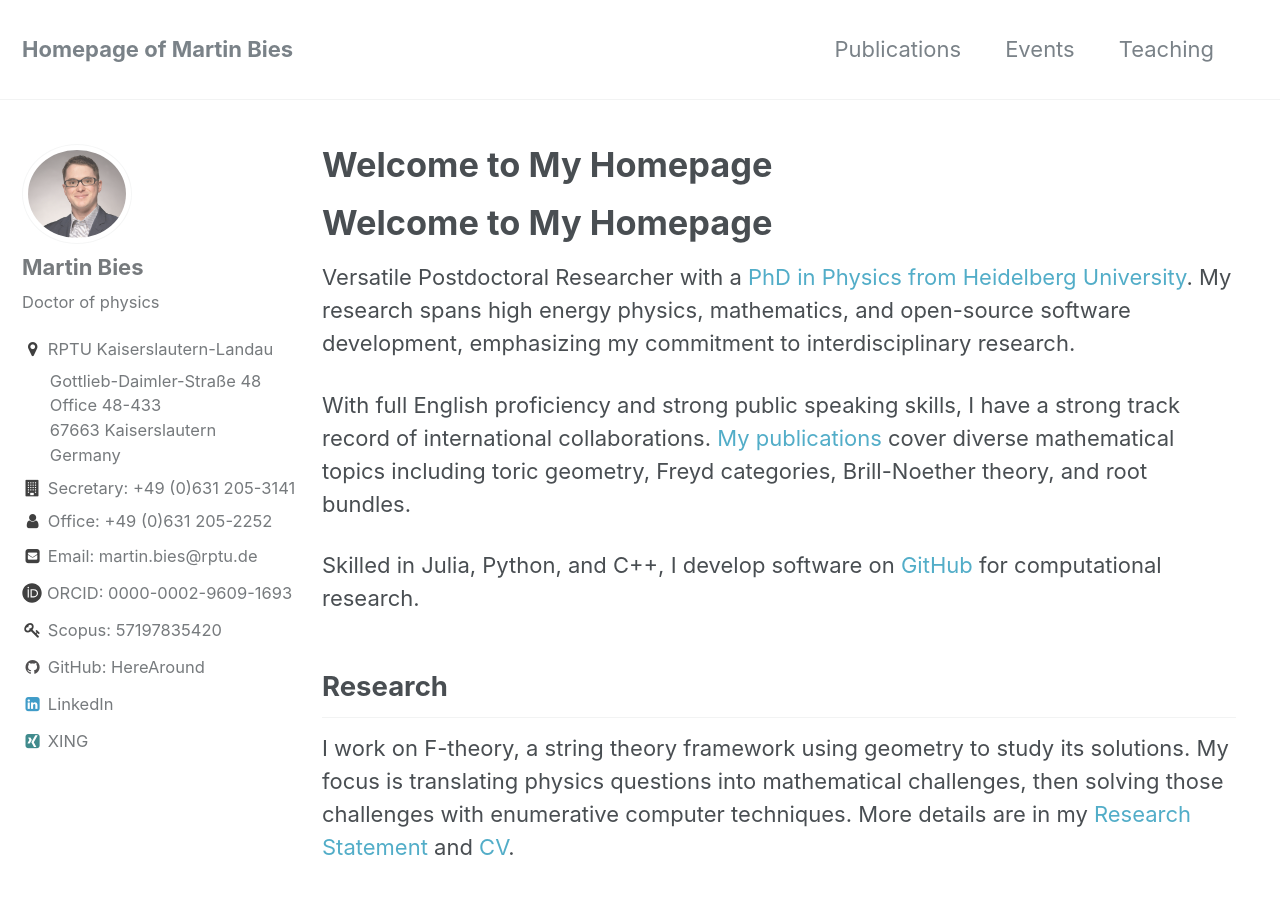
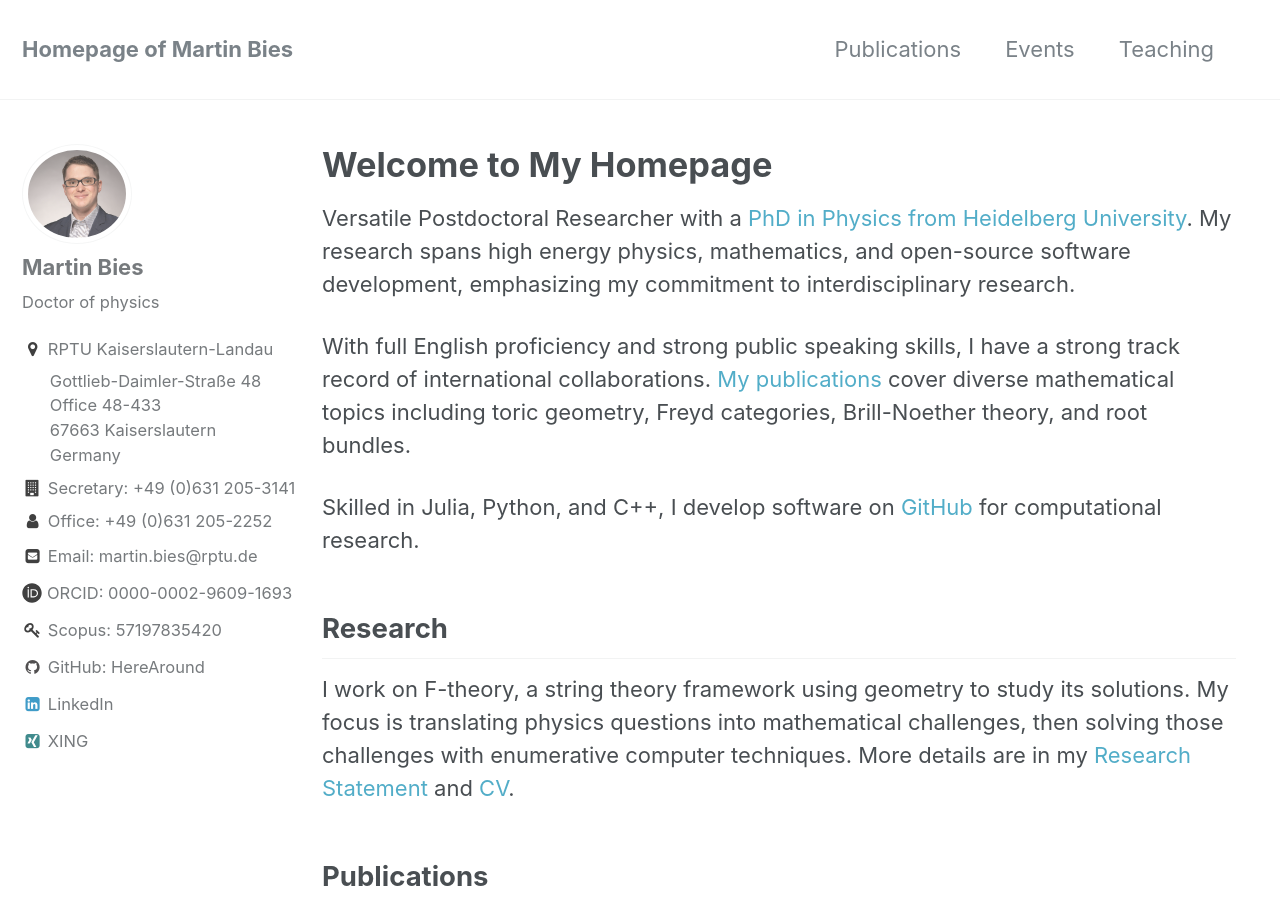
Before and after one commit to MartinBies/MartinBies.github.io, a Jekyll site: the page built from index.md, in a window 1280 px wide and 900 px high. Built offline with Jekyll 4.4.1, drawn with Linux system fonts in a browser that asks for light colours; our own code applies the rules of GitHub Pages for plain Markdown files; part of the change alters nothing that is shown.

Commit message:
Fix warning

```diff
--- a/index.md
+++ b/index.md
@@ -1,9 +1,8 @@
 ---
 layout: home
 author_profile: true
+title: Welcome to My Homepage
 ---
-
-# Welcome to My Homepage
 
 Versatile Postdoctoral Researcher with a [PhD in Physics from Heidelberg University](https://archiv.ub.uni-heidelberg.de/volltextserver/24045/). My research spans high energy physics, mathematics, and open-source software development, emphasizing my commitment to interdisciplinary research.
 
```
